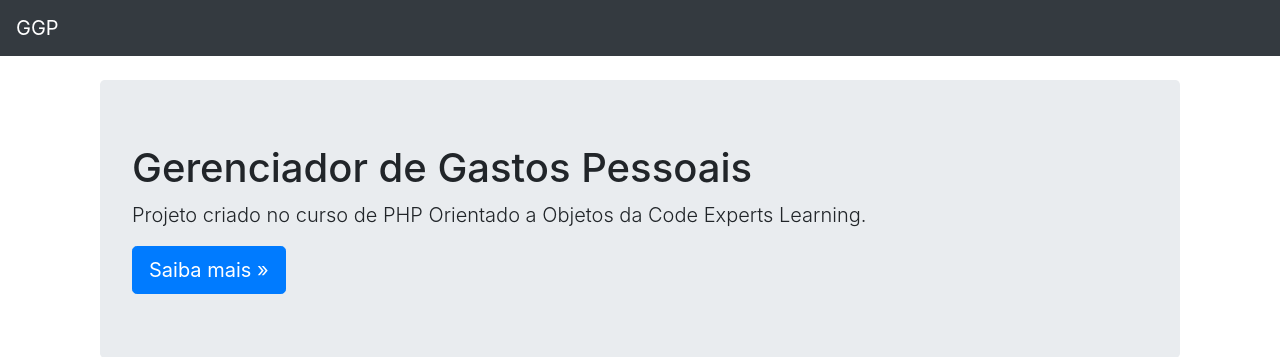
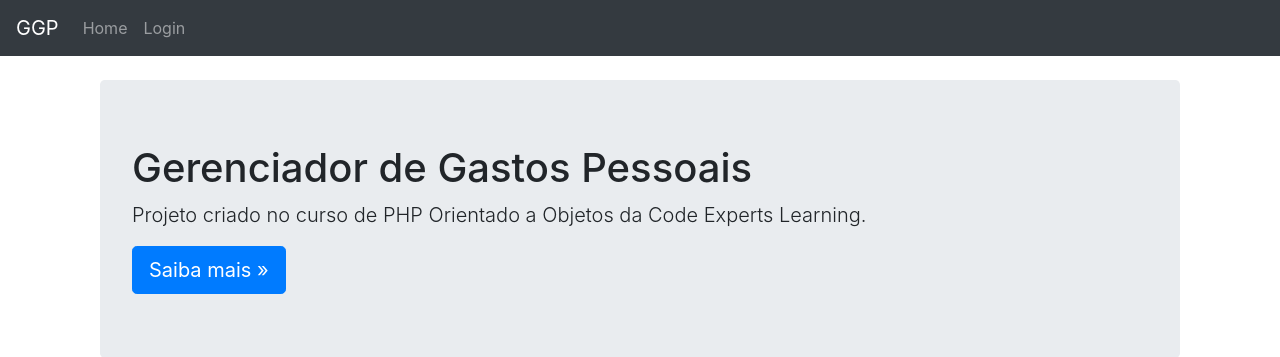
Before and after one commit to csaraugustol/curso-php-oo, a PHP site: page / in a window 1280 px wide. Shown: the top 357 px of the page. Run offline with PHP 8.4, Linux system fonts and the light colour scheme.

Commit message:
Ajustes na view Home

```diff
--- a/projeto-gerenciador-gastos/views/includes/header.phtml
+++ b/projeto-gerenciador-gastos/views/includes/header.phtml
@@ -17,11 +17,15 @@
             <span class="navbar-toggler-icon"></span>
         </button>
         <div class="collapse navbar-collapse" id="navbarCollapse">
-            <?php if (\GGP\Session\Session::hasUserSession('user')) : ?>
                 <ul class="navbar-nav mr-auto">
                     <li class="nav-item">
                         <a class="nav-link" href="<?= HOME; ?>/">Home<span class="sr-only">(current)</span></a>
                     </li>
+                    <?php if (!\GGP\Session\Session::hasUserSession('user')) : ?>
+                    <li class="nav-item">
+                        <a class="nav-link" href="<?= HOME; ?>/auth/login">Login<span class="sr-only">(current)</span></a>
+                    </li>
+                    <?php elseif (\GGP\Session\Session::hasUserSession('user')) : ?>
                     <li class="nav-item">
                         <a class="nav-link" href="<?= HOME; ?>/expenses">Despesas</a>
                     </li>
```
